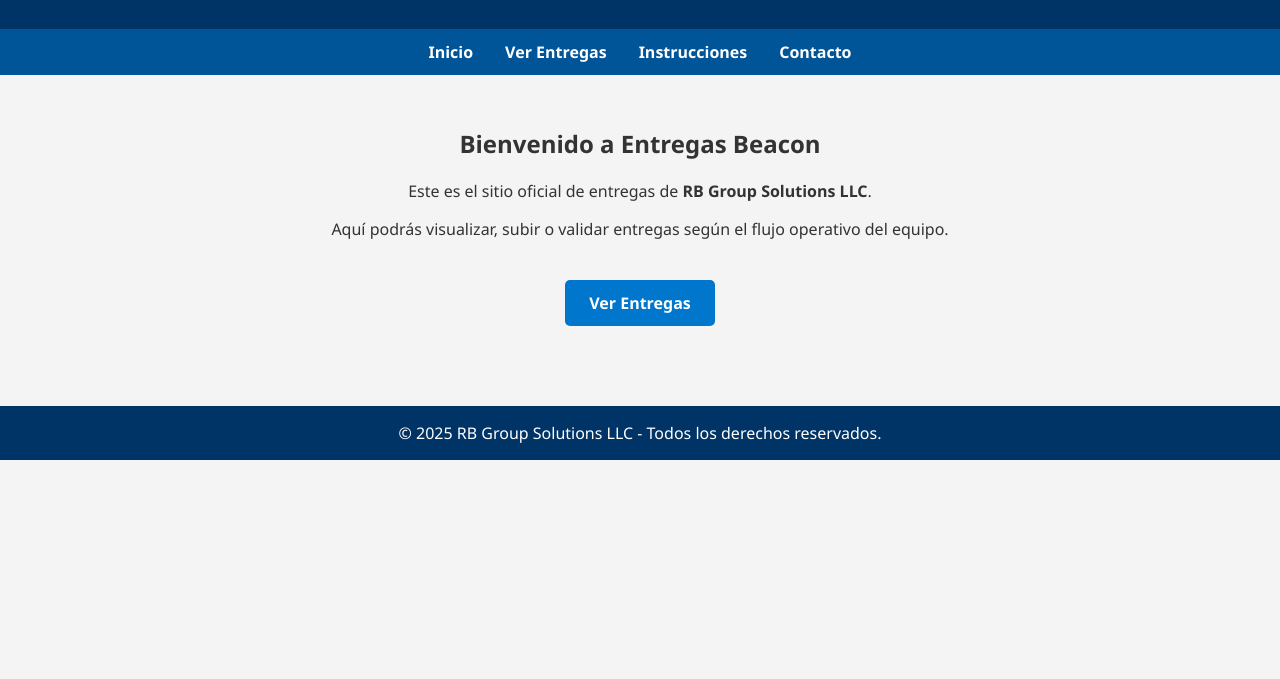
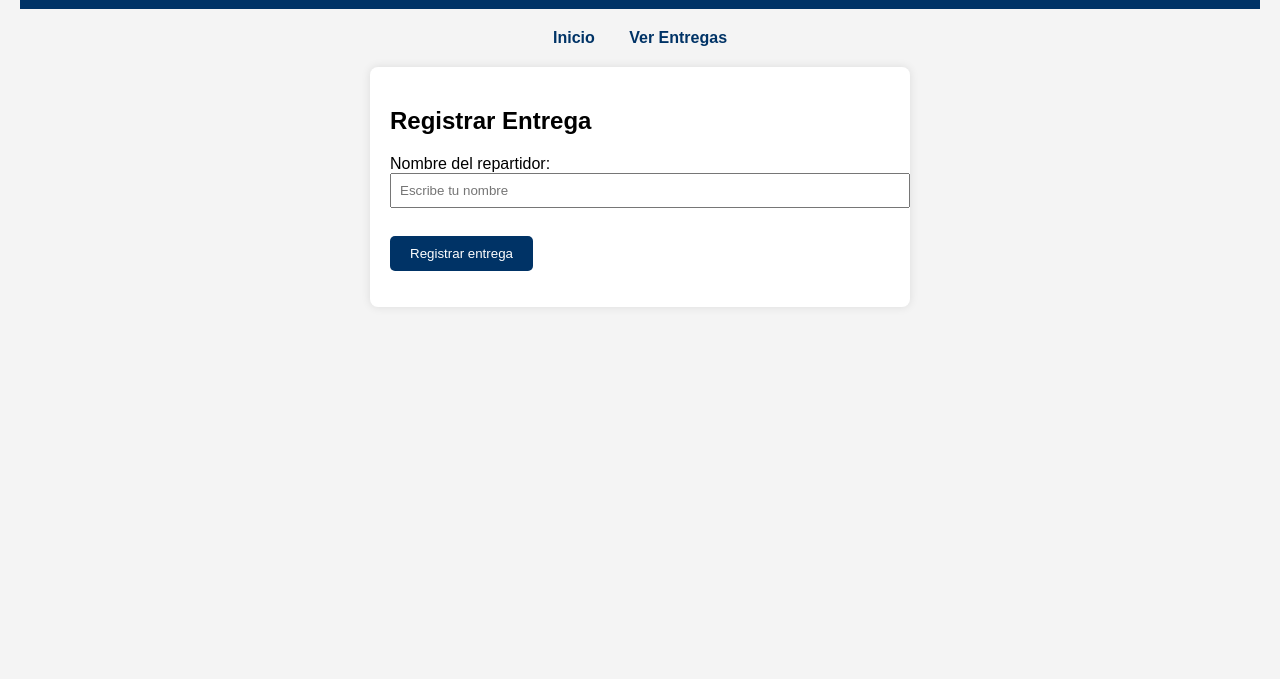
Before and after one commit to rbgroupsolutionsllc-eng/entregas, a plain HTML site: page index.html in a window 1280 px wide. Shown: the part 121-800 px from the top of the page. Drawn offline with Linux system fonts and the light colour scheme.

Commit message:
Update index.html

```diff
--- a/index.html
+++ b/index.html
@@ -1,96 +1,119 @@
 <!DOCTYPE html>
 <html lang="es">
 <head>
-  <meta charset="UTF-8" />
-  <meta name="viewport" content="width=device-width, initial-scale=1.0"/>
-  <meta name="description" content="Portal de Entregas Beacon de RB Group Solutions LLC"/>
-  <title>Entregas - RB Group Solutions LLC</title>
+  <meta charset="UTF-8">
+  <meta name="viewport" content="width=device-width, initial-scale=1">
+  <title>RB Group Solutions LLC</title>
   <style>
     body {
+      font-family: Arial, sans-serif;
+      padding: 20px;
       margin: 0;
-      font-family: 'Segoe UI', sans-serif;
       background-color: #f4f4f4;
-      color: #333;
     }
     header {
       background-color: #003366;
       color: white;
-      padding: 1rem;
+      padding: 15px;
       text-align: center;
     }
     nav {
-      background-color: #005599;
-      display: flex;
-      justify-content: center;
-      gap: 2rem;
-      padding: 0.75rem 0;
+      text-align: center;
+      margin: 20px 0;
     }
     nav a {
-      color: white;
+      margin: 0 15px;
       text-decoration: none;
+      color: #003366;
       font-weight: bold;
     }
-    nav a:hover {
-      text-decoration: underline;
+    .container {
+      background: white;
+      padding: 20px;
+      border-radius: 8px;
+      max-width: 500px;
+      margin: auto;
+      box-shadow: 0 0 10px rgba(0,0,0,0.1);
     }
-    main {
-      padding: 2rem;
-      text-align: center;
-    }
-    h1 {
-      margin-bottom: 0.5rem;
-    }
-    .button-link {
-      display: inline-block;
-      margin-top: 1.5rem;
-      padding: 0.75rem 1.5rem;
-      background-color: #0077cc;
-      color: white;
-      text-decoration: none;
-      border-radius: 5px;
-      font-weight: bold;
-    }
-    .button-link:hover {
-      background-color: #005fa3;
-    }
-    footer {
+    button {
       background-color: #003366;
       color: white;
-      padding: 1rem;
-      text-align: center;
-      margin-top: 3rem;
+      border: none;
+      padding: 10px 20px;
+      margin-top: 10px;
+      cursor: pointer;
+      border-radius: 5px;
+    }
+    #estado {
+      margin-top: 15px;
+      font-weight: bold;
     }
   </style>
 </head>
 <body>
   <header>
     <h1>RB Group Solutions LLC</h1>
-    <p>Portal de Entregas Beacon</p>
   </header>
 
   <nav>
-    <a href="#">Inicio</a>
-    <a href="#">Ver Entregas</a>
-    <a href="#">Instrucciones</a>
-    <a href="#">Contacto</a>
+    <a href="index.html">Inicio</a>
+    <a href="entregas.html">Ver Entregas</a>
   </nav>
 
-  <main>
-    <h2>Bienvenido a Entregas Beacon</h2>
-    <p>
-      Este es el sitio oficial de entregas de <strong>RB Group Solutions LLC</strong>.
-    </p>
-    <p>
-      Aquí podrás visualizar, subir o validar entregas según el flujo operativo del equipo.
-    </p>
+  <div class="container">
+    <h2>Registrar Entrega</h2>
+    <label for="usuario">Nombre del repartidor:</label><br>
+    <input type="text" id="usuario" placeholder="Escribe tu nombre" style="width:100%; padding: 8px;"><br><br>
+    <button onclick="registrarEntrega()">Registrar entrega</button>
+    <p id="estado"></p>
+  </div>
 
-    <a class="button-link" href="entregas.html">Ver Entregas</a>
+  <script>
+    async function registrarEntrega() {
+      const estado = document.getElementById("estado");
+      const usuario = document.getElementById("usuario").value.trim();
 
+      if (!usuario) {
+        estado.innerText = "Por favor, escribe tu nombre.";
+        return;
+      }
 
-  </main>
+      estado.innerText = "Obteniendo ubicación…";
 
-  <footer>
-    &copy; 2025 RB Group Solutions LLC - Todos los derechos reservados.
-  </footer>
+      navigator.geolocation.getCurrentPosition(async function(position) {
+        const lat = position.coords.latitude;
+        const lng = position.coords.longitude;
+
+        const data = {
+          usuario: usuario,
+          latitud: lat,
+          longitud: lng,
+          direccion: "",
+          imagenURL: ""
+        };
+
+        try {
+          const respuesta = await fetch("https://script.google.com/macros/s/AKfycbypn_8Vwm29Eq8eUtLYutTttY5eTo0U7QyQL--SM06aXKGR8-WGUIDuqlhV5aREmUP1/exec", {
+            method: "POST",
+            body: JSON.stringify(data),
+            headers: {
+              "Content-Type": "application/json"
+            }
+          });
+
+          if (respuesta.ok) {
+            estado.innerText = "Entrega registrada con éxito ✔️";
+          } else {
+            estado.innerText = "Error al registrar. Código: " + respuesta.status;
+          }
+        } catch (error) {
+          estado.innerText = "Error al conectar con el servidor.";
+        }
+      },
+      function(error) {
+        estado.innerText = "No se pudo obtener la ubicación. Activa el GPS.";
+      });
+    }
+  </script>
 </body>
 </html>
```
